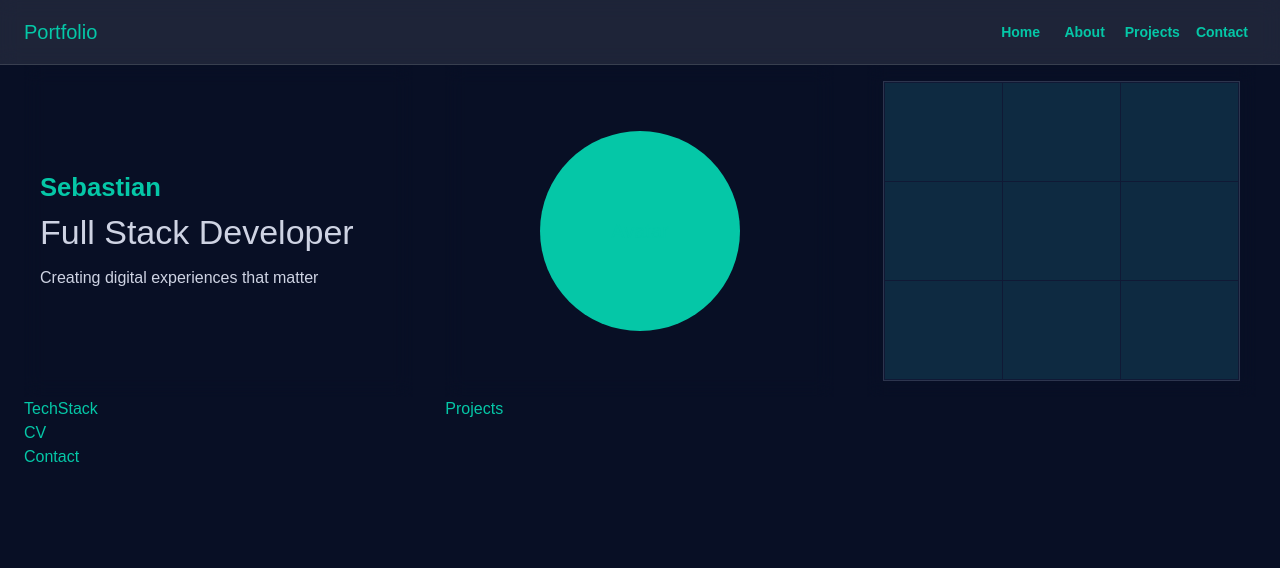
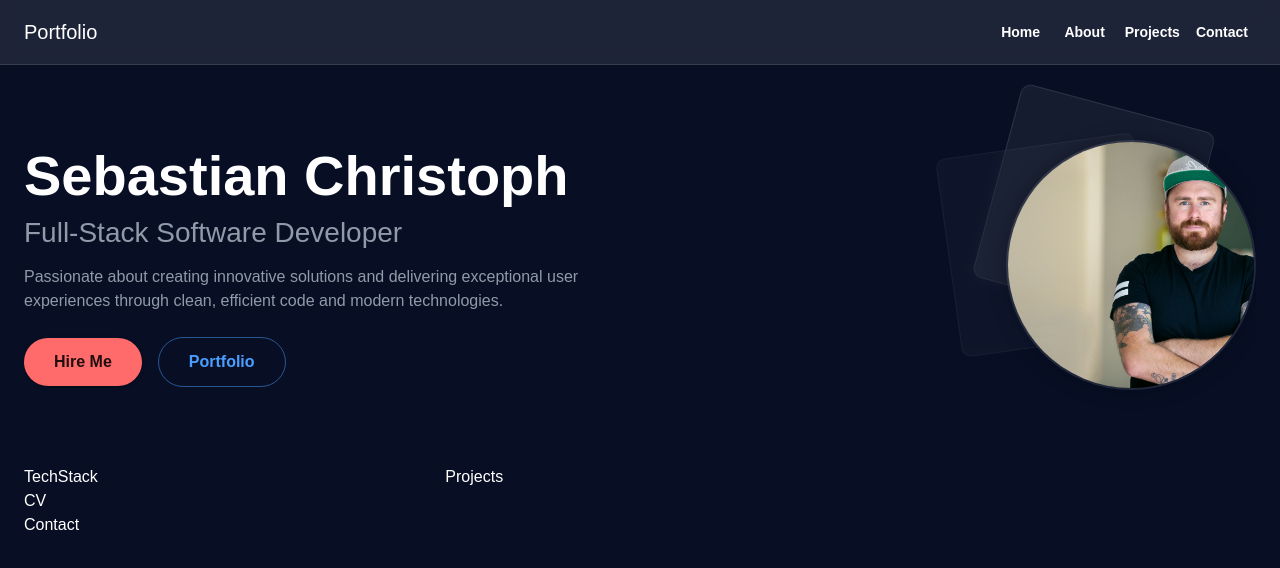
Before and after one commit to SebastianChristoph/portfolio, a React (Vite) app: page / in a window 1280 px wide. Shown: the top 568 px of the page. Built offline with nearby package versions, Linux system fonts and the light colour scheme.

Commit message:
Basic Hero Design

```diff
--- a/src/components/Hero.tsx
+++ b/src/components/Hero.tsx
@@ -1,76 +1,133 @@
-import { Grid, Typography, Box} from "@mui/material";
+import { Box, Typography, Button } from "@mui/material";
 import { styled } from "@mui/material/styles";
 
-const StyledBox = styled(Box)(({ theme }) => ({
-  padding: theme.spacing(2),
-  height: '100%',
+const HeroContainer = styled(Box)(({ }) => ({
+  width: '100%',
+  height: '400px',
   display: 'flex',
   flexDirection: 'column',
   justifyContent: 'center',
-  // backgroundColor: 'rgba(255, 255, 255, 0.1)',
-  backdropFilter: 'blur(10px)',
+  position: 'relative',
+  overflow: 'hidden',
 }));
 
-const AvatarPlaceholder = styled(Box)(({ theme }) => ({
+const ContentWrapper = styled(Box)(({ theme }) => ({
+  maxWidth: '100%',
+  margin: '0 auto',
+  width: '100%',
+  display: 'flex',
+  alignItems: 'center',
+  gap: theme.spacing(4),
+  position: 'relative',
+  zIndex: 1,
+}));
+
+const TextContent = styled(Box)(({ }) => ({
+  flex: 1,
+}));
+
+const ProfileImage = styled(Box)(({ }) => ({
+  width: '250px',
+  height: '250px',
+  borderRadius: '50%',
+  overflow: 'hidden',
+  position: 'relative',
+  border: '2px solid rgba(255, 255, 255, 0.1)',
+  boxShadow: '0 0 20px rgba(0, 0, 0, 0.3)',
+  '& img': {
+    width: '100%',
+    height: '100%',
+    objectFit: 'cover',
+  }
+}));
+
+const StyledButton = styled(Button)(({ theme }) => ({
+  borderRadius: '25px',
+  padding: '10px 30px',
+  textTransform: 'none',
+  fontSize: '1rem',
+  marginRight: theme.spacing(2),
+}));
+
+const GraphicElement = styled(Box)(({ }) => ({
+  position: 'absolute',
   width: '200px',
   height: '200px',
-  borderRadius: '50%',
-  backgroundColor: theme.palette.primary.main,
-  display: 'flex',
-  alignItems: 'center',
-  justifyContent: 'center',
-  margin: '0 auto',
-}));
-
-const DataGridPlaceholder = styled(Box)(({ theme }) => ({
-  width: '100%',
-  height: '300px',
-  backgroundColor: theme.palette.background.paper,
-  border: `1px solid ${theme.palette.divider}`,
-  display: 'grid',
-  gridTemplateColumns: 'repeat(3, 1fr)',
-  gap: '1px',
-  padding: '1px',
-  '& > div': {
-    backgroundColor: theme.palette.primary.main,
-    opacity: 0.1,
-  },
+  border: '1px solid rgba(255, 255, 255, 0.1)',
+  borderRadius: '10px',
+  backdropFilter: 'blur(5px)',
+  background: 'rgba(255, 255, 255, 0.05)',
 }));
 
 export default function Hero() {
   return (
-    <Grid container spacing={4}>
-      <Grid size={{ xs: 12, md: 4 }}>
-        <StyledBox>
-          <Typography variant="h2" color="text.primary" gutterBottom>
-            Sebastian
+    <HeroContainer>
+      <ContentWrapper>
+        <TextContent>
+          <Typography
+            variant="h1"
+            sx={{
+              fontSize: '3.5rem',
+              fontWeight: 'bold',
+              color: '#fff',
+              mb: 1
+            }}
+          >
+            Sebastian Christoph
           </Typography>
-          <Typography variant="h4" color="text.secondary" gutterBottom>
-            Full Stack Developer
+          <Typography
+            variant="h2"
+            sx={{
+              fontSize: '1.75rem',
+              color: '#8f9ba8',
+              mb: 2,
+              fontWeight: 'normal'
+            }}
+          >
+            Full-Stack Software Developer
           </Typography>
-          <Typography variant="body1" color="text.secondary">
-            Creating digital experiences that matter
+          <Typography
+            variant="body1"
+            sx={{
+              color: '#8f9ba8',
+              mb: 3,
+              maxWidth: '600px'
+            }}
+          >
+            Passionate about creating innovative solutions and delivering exceptional user experiences through clean, efficient code and modern technologies.
           </Typography>
-        </StyledBox>
-      </Grid>
-      <Grid size={{ xs: 12, md: 4 }}>
-        <StyledBox>
-          <AvatarPlaceholder>
-            <Typography variant="h6" color="text.primary">
-              Avatar
-            </Typography>
-          </AvatarPlaceholder>
-        </StyledBox>
-      </Grid>
-      <Grid size={{ xs: 12, md: 4 }}>
-        <StyledBox>
-          <DataGridPlaceholder>
-            {[...Array(9)].map((_, index) => (
-              <div key={index} />
-            ))}
-          </DataGridPlaceholder>
-        </StyledBox>
-      </Grid>
-    </Grid>
+          <Box>
+            <StyledButton
+              variant="contained"
+              color="primary"
+              sx={{
+                '&:hover': { backgroundColor: theme => theme.palette.primary.dark }
+              }}
+            >
+              Hire Me
+            </StyledButton>
+            <StyledButton
+              variant="outlined"
+              color="secondary"
+              sx={{
+                '&:hover': { borderColor: theme => theme.palette.secondary.dark }
+              }}
+            >
+              Portfolio
+            </StyledButton>
+          </Box>
+        </TextContent>
+        <ProfileImage>
+          <img
+            src="/profil2_header_2500px.jpg"
+            alt="Profile"
+          />
+        </ProfileImage>
+      </ContentWrapper>
+
+      {/* Decorative elements */}
+      <GraphicElement sx={{ top: '10%', right: '5%', transform: 'rotate(15deg)' }} />
+      <GraphicElement sx={{ top: '20%', left: '75%', transform: 'rotate(-8deg)', opacity: 0.4, zIndex: 0 }} />
+    </HeroContainer>
   );
 }
--- a/theme.tsx
+++ b/theme.tsx
@@ -143,16 +143,24 @@ export const lightTheme = createTheme({
 export const darkTheme = createTheme({
   palette: {
     mode: "dark",
-    primary: { main: "#05c7a7" },  // helles grün
-    secondary: { main: "#57C3FF" },  // leichtes hellblau
-    accent: { main: "#02AFAC" }, //
+    primary: {
+      main: "#ff6b6b",  // coral red from hero
+      light: "#ff8585",
+      dark: "#ff5252",
+    },
+    secondary: {
+      main: "#4a9eff",  // blue from hero
+      light: "#6cb2ff",
+      dark: "#3d84d6",
+    },
+    accent: { main: "#02AFAC" },
     background: {
       default: "#080F25",
       paper: "#101935"
     },
     text: {
-      primary: "#05c7a7",
-      secondary: "#ced3e3"  // angepasst für besseren Kontrast
+      primary: "#ffffff",
+      secondary: "#8f9ba8"  // angepasst an die Hero-Farben
     },
   },
   typography: {
```
Also changed, not shown: public/profil2_header_2500px.jpg (added).
